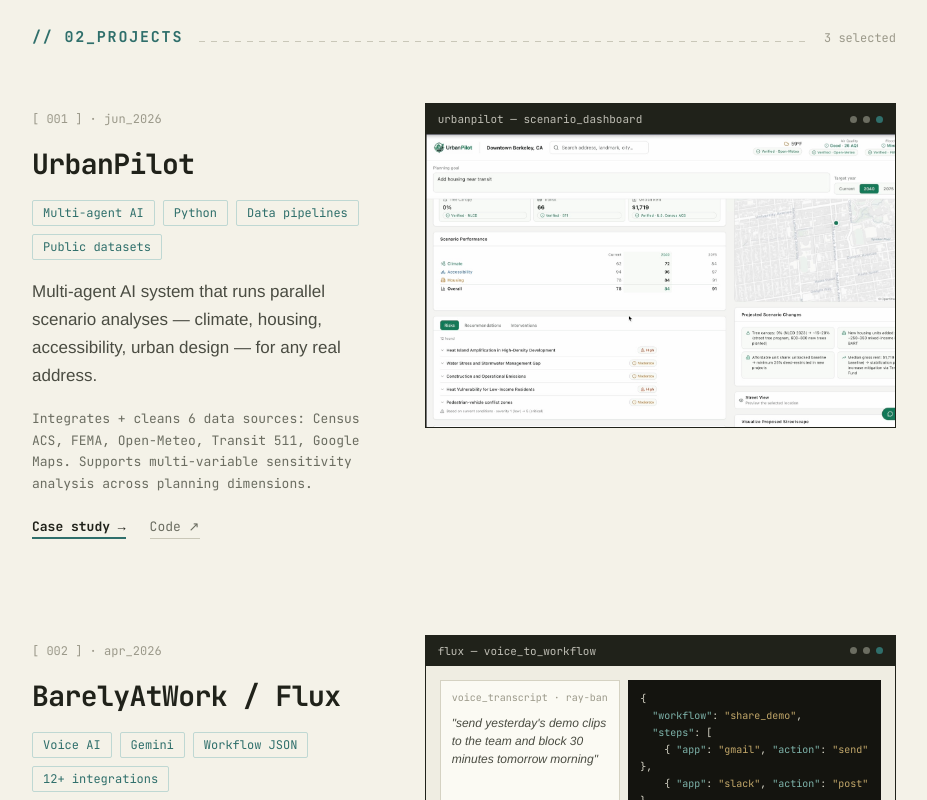
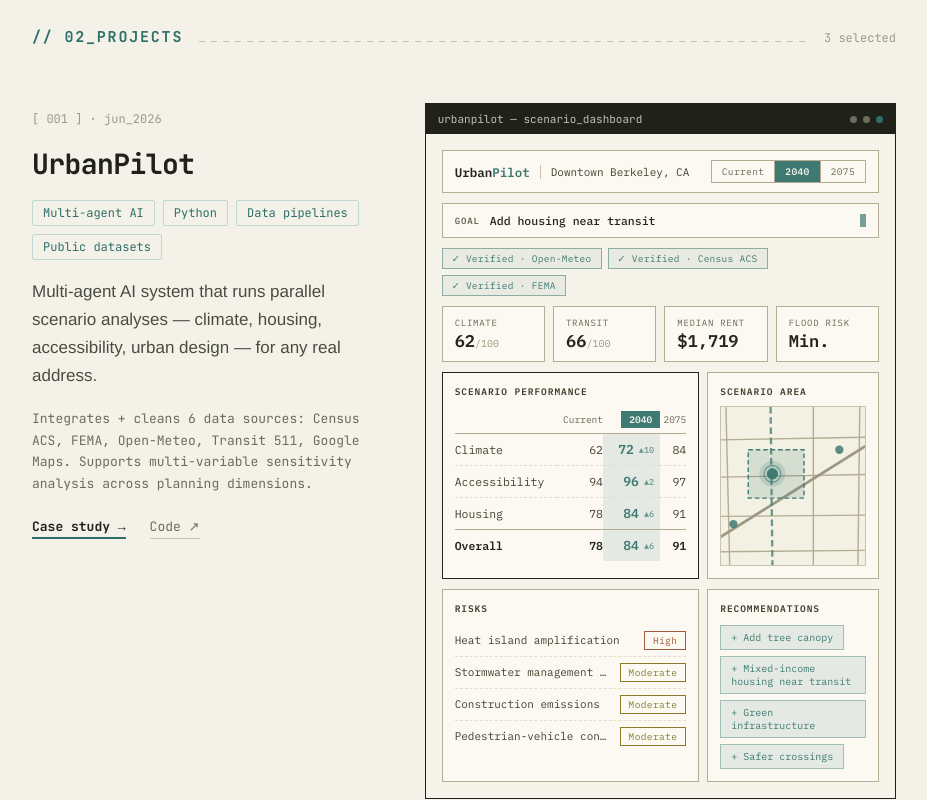
Before and after one commit to KangJustin/Justin-Kang-Portfolio, a React (Vite) app: page / in a window 1280 px wide. Shown: the part 860-1660 px from the top of the page, without its empty margins (296-1223 px from the left). Built offline with nearby package versions, Linux system fonts and the light colour scheme.

Commit message:
Projects polish: designed UrbanPilot dashboard mock in homepage + case study; Now copy tweak
Co-Authored-By: Claude Fable 5 <noreply@anthropic.com>

```diff
--- a/src/components/Projects.tsx
+++ b/src/components/Projects.tsx
@@ -3,12 +3,20 @@ import type { Project } from '../data/projects'
 import { SectionHead } from './SectionHead'
 import { FluxPreview } from './previews/FluxPreview'
 import { SkylinePreview } from './previews/SkylinePreview'
+import { UrbanPilotPreview } from './previews/UrbanPilotPreview'
 
 function PreviewBody({ preview }: { preview: Project['preview'] }) {
   if (preview.kind === 'image') {
     return (
       <div className="window__body window__body--image">
         <img src={preview.src} alt="" />
+      </div>
+    )
+  }
+  if (preview.mock === 'urbanpilot') {
+    return (
+      <div className="window__body window__body--dash">
+        <UrbanPilotPreview />
       </div>
     )
   }
--- a/src/components/case/UrbanPilotCase.tsx
+++ b/src/components/case/UrbanPilotCase.tsx
@@ -1,4 +1,5 @@
 import { urbanpilot as d } from '../../data/caseStudies'
+import { UrbanPilotPreview } from '../previews/UrbanPilotPreview'
 import {
   CsLabelRow,
   CsTags,
@@ -24,9 +25,7 @@ export function UrbanPilotCase() {
             <CsCta label="Code" href={d.codeUrl} />
           </div>
           <CsViewport title={d.viewportTitle} suffix={d.viewportSuffix}>
-            <div className="cs-viewimg">
-              <img src="/projects/urbanpilot-dashboard.jpg" alt="UrbanPilot scenario dashboard" />
-            </div>
+            <UrbanPilotPreview />
           </CsViewport>
         </header>
 
--- /dev/null
+++ b/src/components/previews/UrbanPilotPreview.tsx
@@ -0,0 +1,173 @@
+import { urbanpilot as d } from '../../data/caseStudies'
+
+// Designed recreation of the UrbanPilot scenario dashboard — used in the
+// homepage project window and the case-study hero viewport.
+export function UrbanPilotPreview() {
+  return (
+    <div className="up-dash">
+      {/* header: identity + location + target year */}
+      <div className="up-head">
+        <div className="up-head-left">
+          <span className="up-wordmark">
+            Urban<span className="up-wordmark-acc">Pilot</span>
+          </span>
+          <span className="up-loc">Downtown Berkeley, CA</span>
+        </div>
+        <div className="up-years">
+          <span>Current</span>
+          <span className="active">2040</span>
+          <span>2075</span>
+        </div>
+      </div>
+
+      {/* planning goal + verified sources */}
+      <div className="up-goal">
+        <span className="up-goal-label">Goal</span>
+        <span className="up-goal-text">Add housing near transit</span>
+        <span className="up-goal-cursor" />
+      </div>
+      <div className="up-pills">
+        <span className="up-pill">✓ Verified · Open-Meteo</span>
+        <span className="up-pill">✓ Verified · Census ACS</span>
+        <span className="up-pill">✓ Verified · FEMA</span>
+      </div>
+
+      {/* KPI row — 4 larger cards */}
+      <div className="up-kpis">
+        <div className="up-kpi">
+          <span className="up-kpi-label">Climate</span>
+          <span className="up-kpi-value">
+            62<span className="up-kpi-unit">/100</span>
+          </span>
+        </div>
+        <div className="up-kpi">
+          <span className="up-kpi-label">Transit</span>
+          <span className="up-kpi-value">
+            66<span className="up-kpi-unit">/100</span>
+          </span>
+        </div>
+        <div className="up-kpi">
+          <span className="up-kpi-label">Median rent</span>
+          <span className="up-kpi-value">$1,719</span>
+        </div>
+        <div className="up-kpi">
+          <span className="up-kpi-label">Flood risk</span>
+          <span className="up-kpi-value">Min.</span>
+        </div>
+      </div>
+
+      {/* main: scenario table (focal) + map */}
+      <div className="up-main">
+        <div className="up-panel up-panel--focal">
+          <div className="up-panel-title">Scenario performance</div>
+          <table className="up-table">
+            <thead>
+              <tr>
+                <th></th>
+                <th>Current</th>
+                <th className="hl">
+                  <span className="up-th-chip">2040</span>
+                </th>
+                <th>2075</th>
+              </tr>
+            </thead>
+            <tbody>
+              {d.scenarioRows.map((row) => (
+                <tr key={row.name} className={row.name === 'Overall' ? 'total' : undefined}>
+                  <td>{row.name}</td>
+                  <td className="num">{row.current}</td>
+                  <td className="num hl">
+                    {row.y2040}
+                    <span className="up-delta">▲{row.y2040 - row.current}</span>
+                  </td>
+                  <td className="num">{row.y2075}</td>
+                </tr>
+              ))}
+            </tbody>
+          </table>
+        </div>
+
+        <div className="up-map">
+          <div className="up-panel-title up-map-title">Scenario area</div>
+          <div className="up-map-box">
+            <svg
+              viewBox="0 0 220 170"
+              preserveAspectRatio="xMidYMid slice"
+              role="img"
+              aria-label="Abstract street-grid map with the selected scenario area and location markers"
+            >
+              <rect width="220" height="170" fill="#F3F0E4" />
+              <g stroke="#B4AC93" strokeWidth="1.5">
+                <line x1="0" y1="36" x2="220" y2="32" />
+                <line x1="0" y1="76" x2="220" y2="72" />
+                <line x1="0" y1="118" x2="220" y2="116" />
+                <line x1="0" y1="156" x2="220" y2="154" />
+                <line x1="38" y1="0" x2="42" y2="170" />
+                <line x1="132" y1="0" x2="132" y2="170" />
+                <line x1="182" y1="0" x2="180" y2="170" />
+              </g>
+              <line x1="0" y1="160" x2="220" y2="22" stroke="#9E9781" strokeWidth="3" />
+              <line
+                x1="86"
+                y1="0"
+                x2="88"
+                y2="170"
+                stroke="#3E7A72"
+                strokeWidth="2.5"
+                strokeDasharray="7 4"
+                opacity="0.75"
+              />
+              <rect
+                x="62"
+                y="46"
+                width="60"
+                height="52"
+                fill="rgba(62,122,114,.16)"
+                stroke="#3E7A72"
+                strokeWidth="1.5"
+                strokeDasharray="5 3"
+              />
+              <g>
+                <circle cx="88" cy="72" r="14" fill="#3E7A72" opacity="0.18" />
+                <circle cx="88" cy="72" r="9" fill="none" stroke="#3E7A72" strokeWidth="1.5" opacity="0.6" />
+                <circle cx="88" cy="72" r="6" fill="#3E7A72" />
+                <circle cx="46" cy="126" r="4.5" fill="#3E7A72" opacity="0.85" />
+                <circle cx="160" cy="46" r="4.5" fill="#3E7A72" opacity="0.85" />
+              </g>
+            </svg>
+          </div>
+        </div>
+      </div>
+
+      {/* bottom: risks + recommendations */}
+      <div className="up-bottom">
+        <div className="up-panel">
+          <div className="up-panel-title">Risks</div>
+          <ul className="up-risks">
+            {d.risks.map((risk) => (
+              <li key={risk.name} className="up-risk">
+                <span className="up-risk-name">{risk.name}</span>
+                <span
+                  className="up-badge"
+                  style={{ borderColor: risk.badgeColor, color: risk.badgeColor }}
+                >
+                  {risk.level}
+                </span>
+              </li>
+            ))}
+          </ul>
+        </div>
+        <div className="up-panel">
+          <div className="up-panel-title">Recommendations</div>
+          <div className="up-chips">
+            {d.interventions.map((chip) => (
+              <span key={chip} className="up-chip">
+                {chip}
+              </span>
+            ))}
+          </div>
+        </div>
+      </div>
+    </div>
+  )
+}
--- a/src/data/now.ts
+++ b/src/data/now.ts
@@ -22,7 +22,7 @@ export const now = {
     {
       label: 'open to',
       icon: 'compass',
-      body: 'Internships in software or hardware.',
+      body: 'Internships in software or hardware, learning more about culture, and developing new skills.',
     },
   ] as NowBlock[],
 }
--- a/src/data/projects.ts
+++ b/src/data/projects.ts
@@ -13,7 +13,9 @@ export interface Project {
   windowTitle: string // filename shown in the preview window's title bar
   // Preview panel inside the window frame: a real screenshot (16:10 crop)
   // or one of the hand-built CSS mocks ('flux' | 'skyline').
-  preview: { kind: 'image'; src: string } | { kind: 'mock'; mock: 'flux' | 'skyline' }
+  preview:
+    | { kind: 'image'; src: string }
+    | { kind: 'mock'; mock: 'flux' | 'skyline' | 'urbanpilot' }
   // Only real URLs — add 'Demo ↗' / 'Writeup ↗' entries when they exist.
   links: ProjectLink[]
   // Route of the full case-study page (e.g. '/projects/urbanpilot').
@@ -29,7 +31,7 @@ export const projects: Project[] = [
     proof:
       'Integrates + cleans 6 data sources: Census ACS, FEMA, Open-Meteo, Transit 511, Google Maps. Supports multi-variable sensitivity analysis across planning dimensions.',
     windowTitle: 'urbanpilot — scenario_dashboard',
-    preview: { kind: 'image', src: '/projects/urbanpilot-dashboard.jpg' },
+    preview: { kind: 'mock', mock: 'urbanpilot' },
     links: [{ label: 'Code ↗', href: 'https://github.com/KangJustin/urbanpilot' }],
     caseStudy: '/projects/urbanpilot',
   },
--- a/src/styles.css
+++ b/src/styles.css
@@ -545,6 +545,12 @@ a:hover {
   padding: 0;
 }
 
+.window__body--dash {
+  aspect-ratio: auto;
+  padding: 0;
+  background: var(--c-surface);
+}
+
 .window__body--image img {
   width: 100%;
   height: 100%;
@@ -1227,7 +1233,9 @@ a:hover {
    drafting-style 1px borders, no radius/shadows/gradients.
    ============================================================ */
 
-.case-study {
+/* Case-study tokens live on :root so the dashboard mock can also render
+   inside homepage preview windows. */
+:root {
   --c-bg: #f1ede3;
   --c-surface: #f6f3ea;
   --c-raised: #fbf9f2;
@@ -1240,6 +1248,9 @@ a:hover {
   --c-acc: #3e7a72;
   --c-mono: 'IBM Plex Mono', ui-monospace, monospace;
   --c-sans: 'Public Sans', 'Helvetica Neue', Helvetica, Arial, sans-serif;
+}
+
+.case-study {
   background: var(--c-bg);
   color: var(--c-ink);
   font-family: var(--c-sans);
@@ -1795,6 +1806,21 @@ a:hover {
   font-weight: 600;
 }
 
+.up-pills {
+  display: flex;
+  gap: 6px;
+  flex-wrap: wrap;
+}
+
+.up-pill {
+  font-size: 9.5px;
+  letter-spacing: 0.03em;
+  color: var(--c-acc);
+  border: 1px solid rgba(62, 122, 114, 0.55);
+  background: rgba(62, 122, 114, 0.07);
+  padding: 3px 9px;
+}
+
 .up-goal {
   display: flex;
   align-items: center;
```
